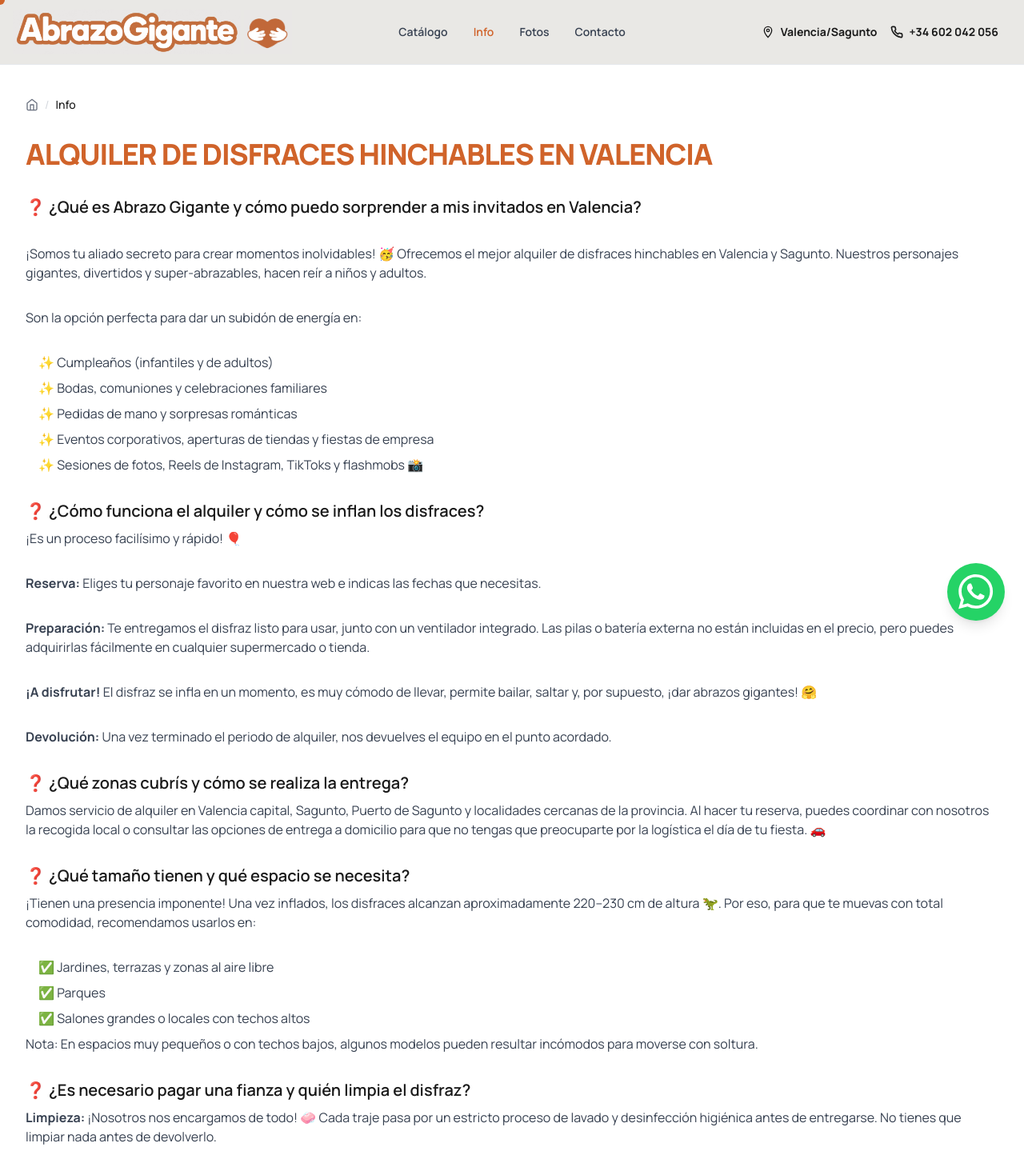
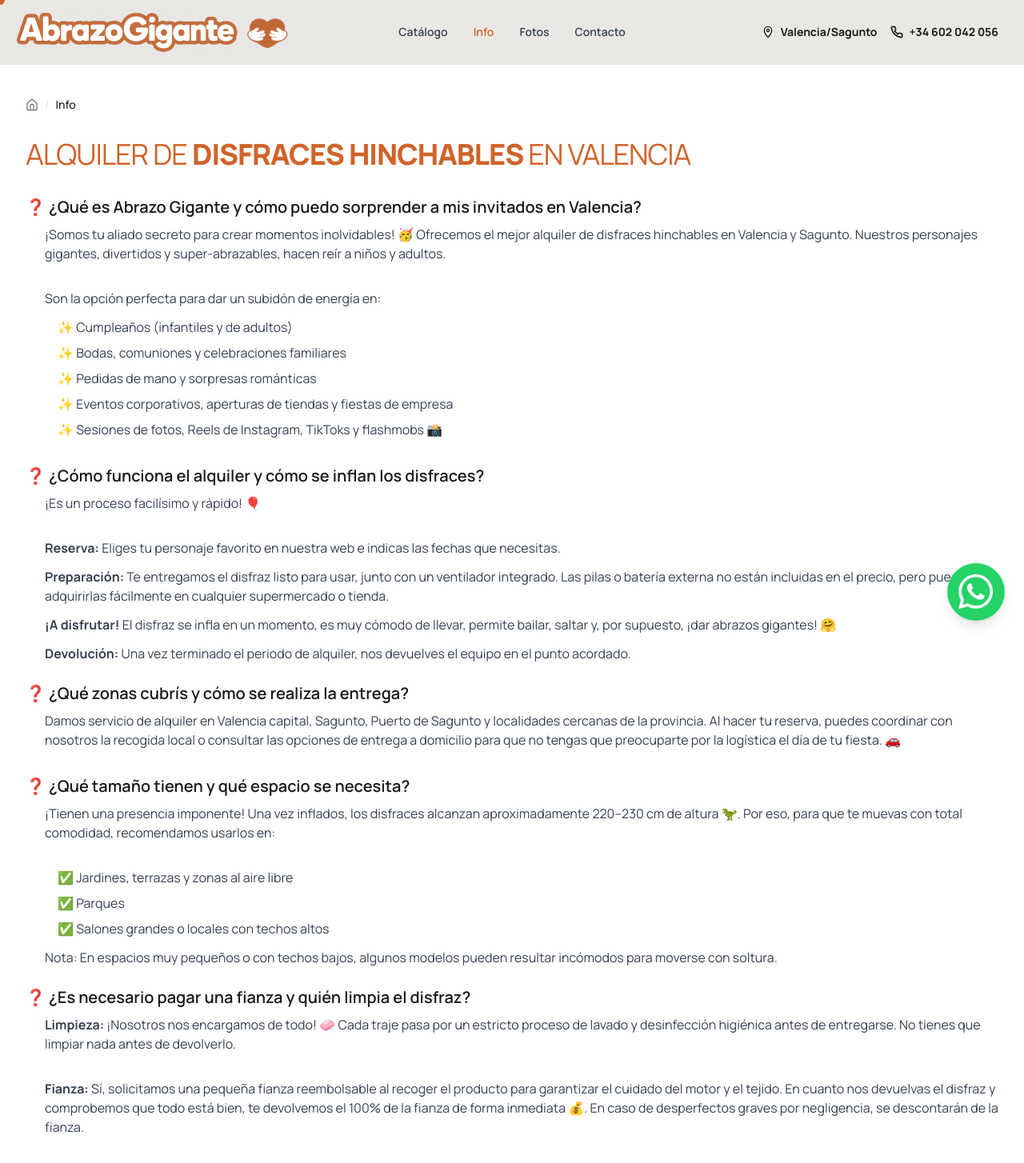
Before and after one commit to Lunapold/costumeval, a Next.js app: page /info in a window 1280 px wide. Shown: the top 1454 px of the page at 80% size. Built offline with nearby package versions, Linux system fonts and the light colour scheme.

Commit message:
Add left padding to FAQ answers, unbold parts of H1 title

```diff
--- a/src/app/info/page.tsx
+++ b/src/app/info/page.tsx
@@ -67,10 +67,14 @@ export default function InfoPage() {
             dangerouslySetInnerHTML={{ __html: JSON.stringify(faqSchema) }}
           />
           <Breadcrumbs />
-          <h1 className="section-title mb-8" style={{color: '#d0632a'}}>ALQUILER DE DISFRACES HINCHABLES EN VALENCIA</h1>
+          <h1 className="section-title mb-8" style={{color: '#d0632a', fontWeight: 400}}>
+            ALQUILER DE <strong style={{fontWeight: 800}}>DISFRACES HINCHABLES</strong> EN VALENCIA
+          </h1>
 
           <div className="space-y-8 text-gray-700">
+            <div>
               <h3 className="text-xl font-semibold mb-2" style={{color: '#1A1A1A'}}>❓ ¿Qué es Abrazo Gigante y cómo puedo sorprender a mis invitados en Valencia?</h3>
+              <div className="pl-6 space-y-3">
                 <p>¡Somos tu aliado secreto para crear momentos inolvidables! 🥳 Ofrecemos el mejor alquiler de disfraces hinchables en Valencia y Sagunto. Nuestros personajes gigantes, divertidos y super-abrazables, hacen reír a niños y adultos.</p>
                 <p>Son la opción perfecta para dar un subidón de energía en:</p>
                 <ul className="space-y-2 ml-4">
@@ -80,24 +84,31 @@ export default function InfoPage() {
                   <li>✨ Eventos corporativos, aperturas de tiendas y fiestas de empresa</li>
                   <li>✨ Sesiones de fotos, Reels de Instagram, TikToks y flashmobs 📸</li>
                 </ul>
+              </div>
+            </div>
 
             <div className="space-y-6">
               <div>
                 <h3 className="text-xl font-semibold mb-2" style={{color: '#1A1A1A'}}>❓ ¿Cómo funciona el alquiler y cómo se inflan los disfraces?</h3>
+                <div className="pl-6 space-y-3">
                   <p>¡Es un proceso facilísimo y rápido! 🎈</p>
                   <p><strong>Reserva:</strong> Eliges tu personaje favorito en nuestra web e indicas las fechas que necesitas.</p>
                   <p><strong>Preparación:</strong> Te entregamos el disfraz listo para usar, junto con un ventilador integrado. Las pilas o batería externa no están incluidas en el precio, pero puedes adquirirlas fácilmente en cualquier supermercado o tienda.</p>
                   <p><strong>¡A disfrutar!</strong> El disfraz se infla en un momento, es muy cómodo de llevar, permite bailar, saltar y, por supuesto, ¡dar abrazos gigantes! 🤗</p>
                   <p><strong>Devolución:</strong> Una vez terminado el periodo de alquiler, nos devuelves el equipo en el punto acordado.</p>
                 </div>
+              </div>
 
               <div>
                 <h3 className="text-xl font-semibold mb-2" style={{color: '#1A1A1A'}}>❓ ¿Qué zonas cubrís y cómo se realiza la entrega?</h3>
+                <div className="pl-6 space-y-3">
                   <p>Damos servicio de alquiler en Valencia capital, Sagunto, Puerto de Sagunto y localidades cercanas de la provincia. Al hacer tu reserva, puedes coordinar con nosotros la recogida local o consultar las opciones de entrega a domicilio para que no tengas que preocuparte por la logística el día de tu fiesta. 🚗</p>
+                </div>
               </div>
 
               <div>
                 <h3 className="text-xl font-semibold mb-2" style={{color: '#1A1A1A'}}>❓ ¿Qué tamaño tienen y qué espacio se necesita?</h3>
+                <div className="pl-6 space-y-3">
                   <p>¡Tienen una presencia imponente! Una vez inflados, los disfraces alcanzan aproximadamente 220–230 cm de altura 🦖. Por eso, para que te muevas con total comodidad, recomendamos usarlos en:</p>
                   <ul className="space-y-2 ml-4">
                     <li>✅ Jardines, terrazas y zonas al aire libre</li>
@@ -106,11 +117,14 @@ export default function InfoPage() {
                   </ul>
                   <p className="mt-2">Nota: En espacios muy pequeños o con techos bajos, algunos modelos pueden resultar incómodos para moverse con soltura.</p>
                 </div>
+              </div>
 
               <div>
                 <h3 className="text-xl font-semibold mb-2" style={{color: '#1A1A1A'}}>❓ ¿Es necesario pagar una fianza y quién limpia el disfraz?</h3>
+                <div className="pl-6 space-y-3">
                   <p><strong>Limpieza:</strong> ¡Nosotros nos encargamos de todo! 🧼 Cada traje pasa por un estricto proceso de lavado y desinfección higiénica antes de entregarse. No tienes que limpiar nada antes de devolverlo.</p>
                   <p><strong>Fianza:</strong> Sí, solicitamos una pequeña fianza reembolsable al recoger el producto para garantizar el cuidado del motor y el tejido. En cuanto nos devuelvas el disfraz y comprobemos que todo está bien, te devolvemos el 100% de la fianza de forma inmediata 💰. En caso de desperfectos graves por negligencia, se descontarán de la fianza.</p>
+                </div>
               </div>
             </div>
 
```
Lines whose indentation alone changed are shown as unchanged.
